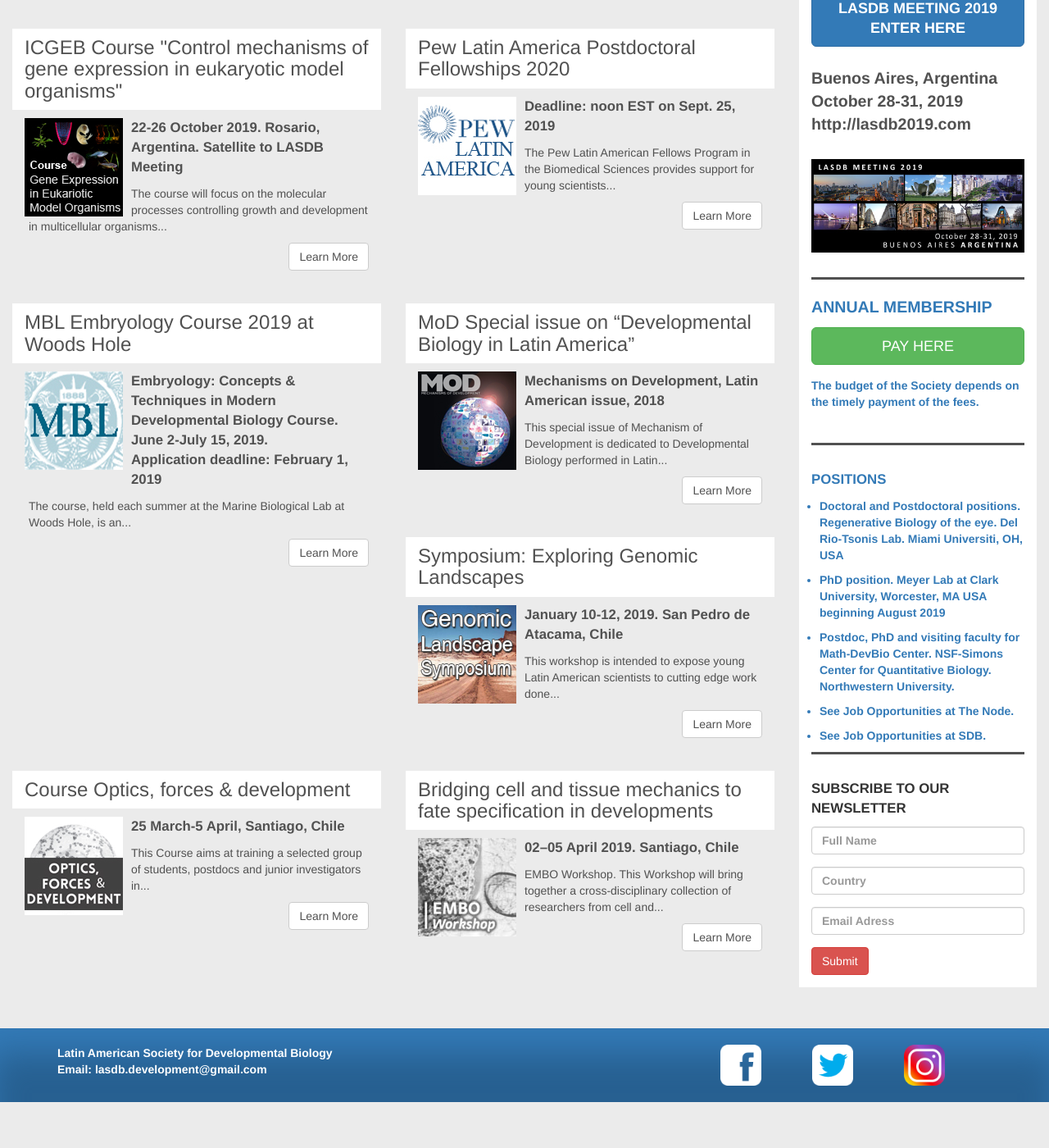
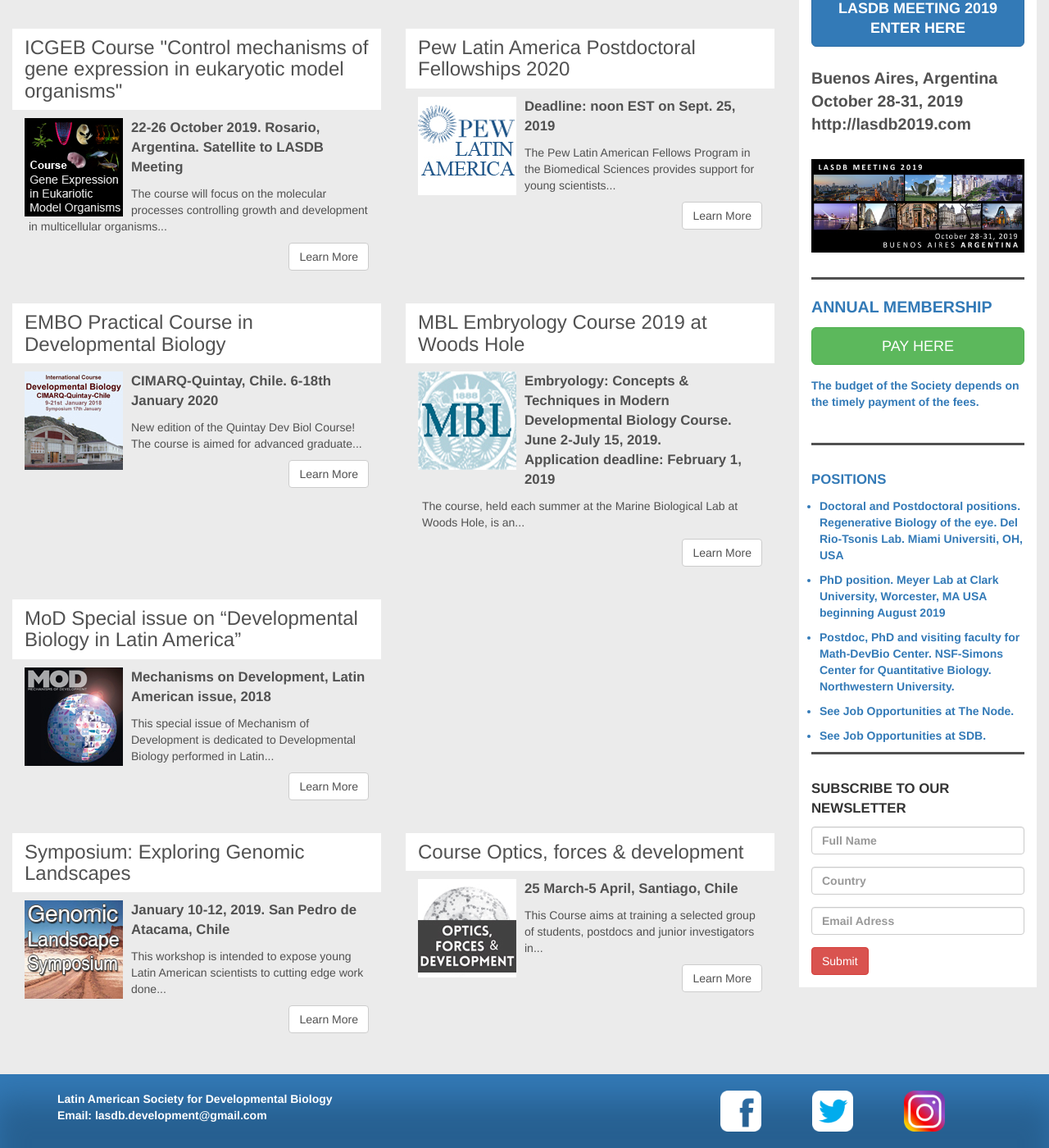
Before and after one commit to lasdb/lasdb.github.io, a Jekyll site: the page built from index.html, in a window 1280 px wide and 1400 px high, scrolled down 682 px. Shown: the whole window at 82% size. Built offline with Jekyll 4.4.1, drawn with Linux system fonts in a browser that asks for light colours; nearby versions of some CDN libraries; before the commit the page ends 2026 px from its top, so only the background shows below that.

Commit message:
Update 2000-01-01-news.markdown

```diff
--- a/_posts/2000-01-01-news.markdown
+++ b/_posts/2000-01-01-news.markdown
@@ -21,6 +21,14 @@
     imageSm: 'img/news/pew-sm.jpg'
     imageBg: '../img/news/pew2-bg.jpg'
     URL: 'https://www.pewtrusts.org/en/projects/pew-latin-american-fellows'
+
+  - title: 'EMBO Practical Course in Developmental Biology'
+    date: '22/4/19'
+    subtitle: 'CIMARQ-Quintay, Chile. 6-18th January 2020'
+    body: 'New edition of the Quintay Dev Biol Course! The course is aimed for advanced graduate students and postdoctoral fellows who seek a broad view of the modern issues of Developmental Biology and consists of intensive laboratory work and lectures. Deadline: 31st July 2019. Travel fellowships will be available. The course is an official activity of LASDB, hosted by Universidad Andres Bello and co-organized by Universidad Andres Bello and the Centro Interdisciplinario de Neurosciences de Valparaiso, Universidad de Valparaiso. Website: http://biodesarrollo.unab.cl. Twitter: DevBioQuintay.  Facebook: DevBio Course Quintay.'
+    imageSm: 'img/news/quintay2018-sm.jpg'
+    imageBg: '../img/news/quintay2020-bg.jpg'
+    URL: 'http://biodesarrollo.unab.cl/'
 
   - title: 'MBL Embryology Course 2019 at Woods Hole'
     date: '26/12/18'
```
